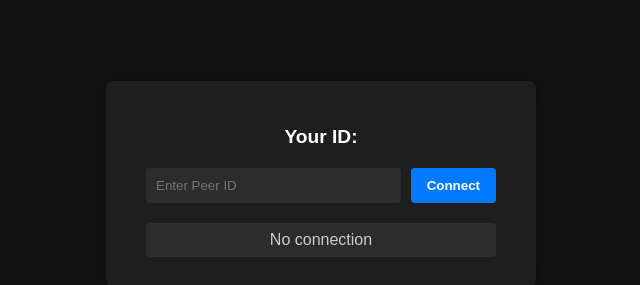
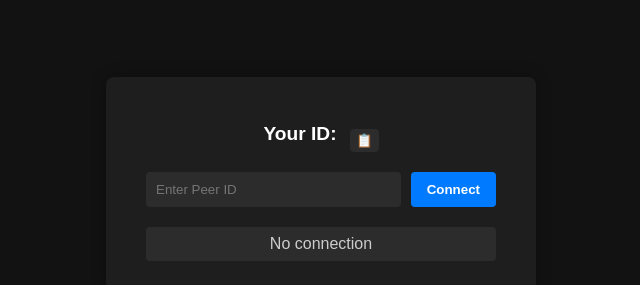
Before and after one commit to Ayush4cosmos/p2p-file-share, a website: page public/index.html in a window 1280 px wide. Shown: the part 216-501 px from the top of the page, 319-959 px from the left. Drawn offline with nearby package versions, Linux system fonts and the light colour scheme; no server answers.

Commit message:
copy button added

```diff
--- a/public/index.html
+++ b/public/index.html
@@ -87,7 +87,20 @@
 <!-- 🔌 Connect UI -->
 <div id="connect-ui" class="connect-container">
   <div class="connect-box">
-    <h2 class="connect-heading">Your ID: <span id="myId" class="user-id"></span></h2>
+<h2 class="connect-heading">
+  Your ID:
+  <span style="display: inline-flex; align-items: center; gap: 8px;">
+    <span id="myId" class="user-id" style="white-space: nowrap;"></span>
+    <button onclick="copyMyId()" style="
+      padding: 4px 6px;
+      background-color: #2c2c2c;
+      border: none;
+      color: white;
+      border-radius: 4px;
+      cursor: pointer;
+    ">📋</button>
+  </span>
+</h2>
     <div class="input-group">
       <input id="peerId" class="input-field" placeholder="Enter Peer ID" />
       <button id="connectBtn" class="connect-btn">Connect</button>
@@ -143,12 +156,17 @@
   </div>
 </div>
 
-
-
-
-
-
-  <script src="/socket.io/socket.io.js"></script>
-  <script src="app.js"></script>
+<script>
+  function copyMyId() {
+    const idText = document.getElementById("myId").textContent;
+    navigator.clipboard.writeText(idText).then(() => {
+      alert("Copied ID: " + idText);
+    }).catch(err => {
+      alert("Failed to copy ID.");
+    });
+  }
+</script>
+<script src="/socket.io/socket.io.js"></script>
+<script src="app.js"></script>
 </body>
 </html>
```
